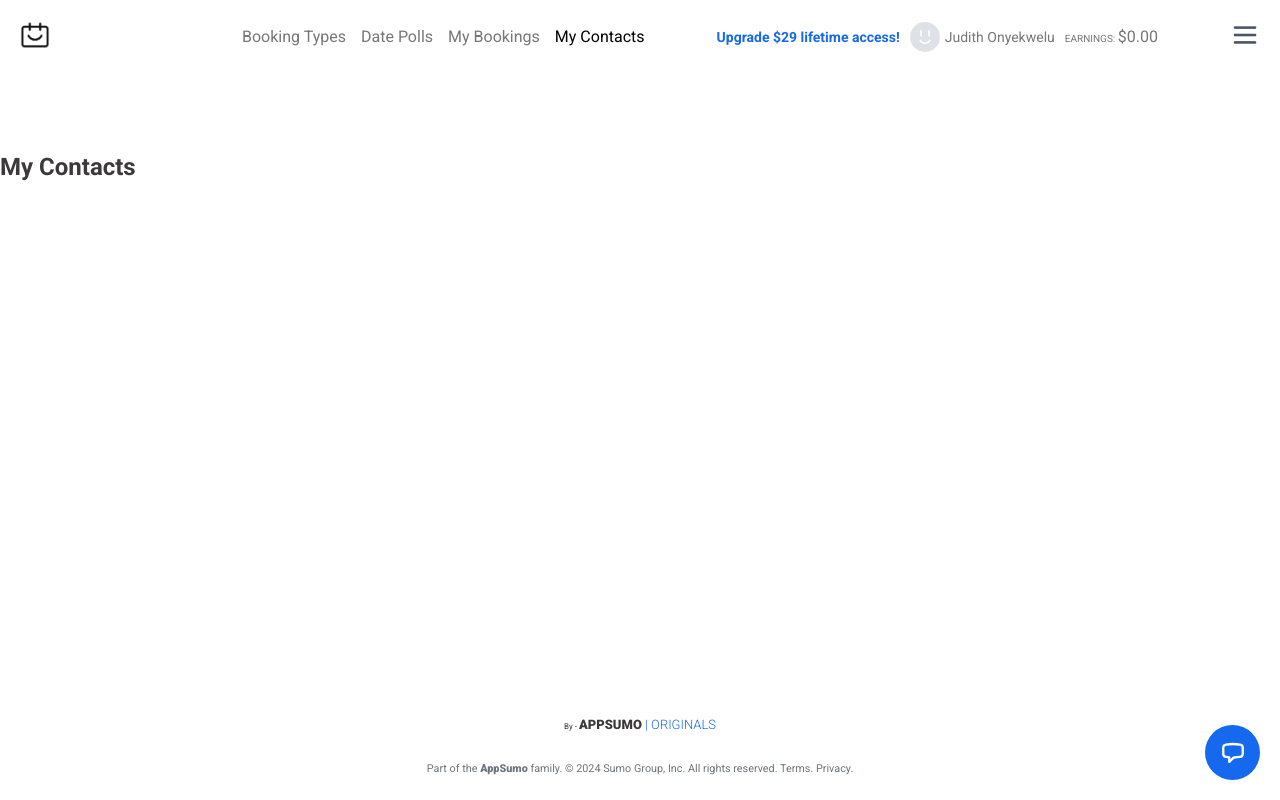
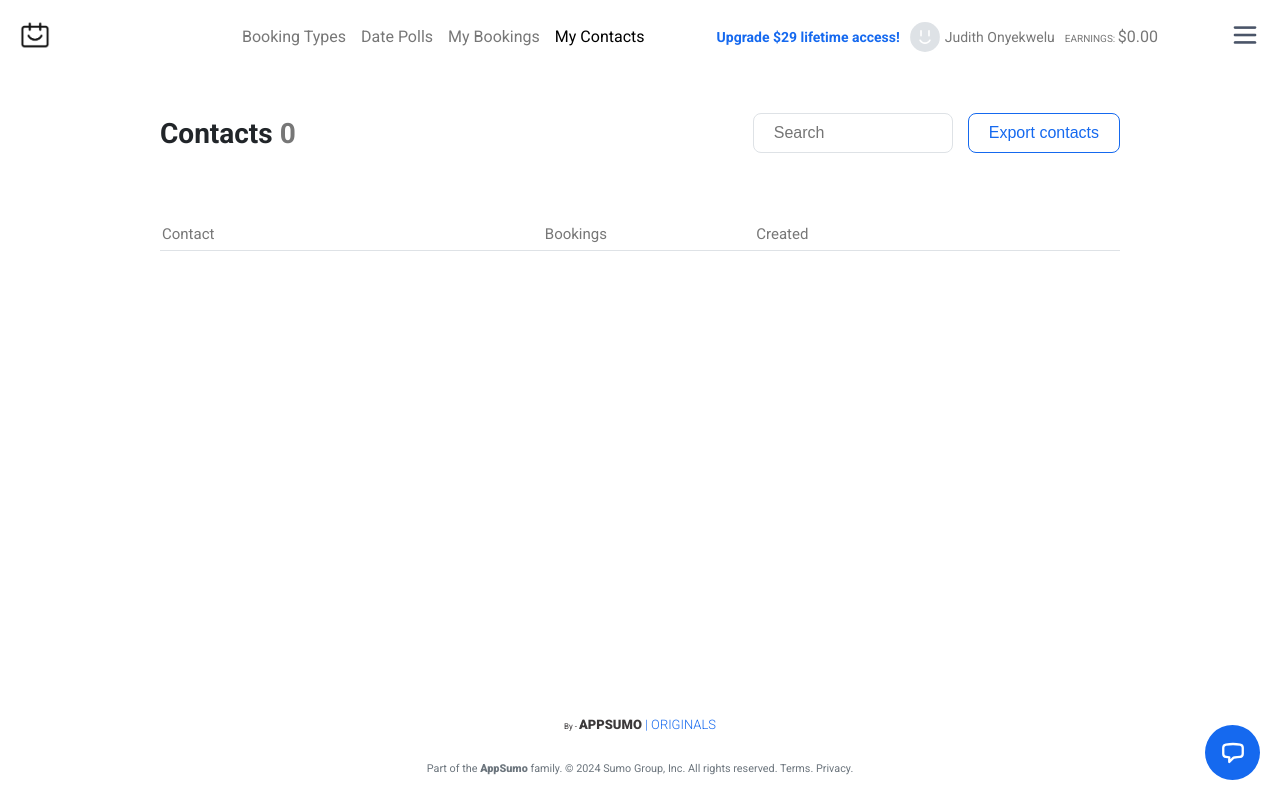
Before and after one commit to mmajudith/booking-app, a React (Create React App) app: page /my-contacts in a window 1280 px wide. Built offline with nearby package versions, Linux system fonts and the light colour scheme; sample sign-in values are in the browser's storage.

Commit message:
style
Styled mycontact page

```diff
--- a/src/index.css
+++ b/src/index.css
@@ -49,6 +49,10 @@ h2{
     color: #212529;
 }
 
+h2 span{
+    color: #777777;
+}
+
 /* Reuseable classes */
 .flex-row {
     display: flex;
@@ -92,3 +96,7 @@ h2{
 .b-r{
     border-radius: 8px;
 }
+
+.flex-gap-15{
+    gap: 15px;
+   }
--- a/src/pages/myBookings/MyBookings.js
+++ b/src/pages/myBookings/MyBookings.js
@@ -10,7 +10,7 @@ const MyBooking = () => {
 					Bookings <span>0</span>
 				</h2>
 
-				<div className="flex-row between flex-gap">
+				<div className="flex-row between flex-gap-15">
 					<div className="flex-row between f-wrapper">
 						<p>Filter:</p>
 						<p className="filter flex-col flex-s-s">Upcoming bookings</p>
--- a/src/pages/myBookings/my-bookings.css
+++ b/src/pages/myBookings/my-bookings.css
@@ -2,14 +2,6 @@
     width: 75%;
     margin: auto;
     margin: 40px auto;
-}
-
-.my-booking-container div h2 span{
-    color: #777777;
-}
-
-.my-booking-container .flex-gap{
- gap: 15px;
 }
 
 .f-wrapper{
@@ -29,7 +21,7 @@
     border-radius: 8px;
 }
 
-.my-booking-container .flex-gap .cal-icon-wrapper{
+.my-booking-container .flex-gap-15 .cal-icon-wrapper{
     height: 40px;
     border: 1px solid #777777;
     color: #777777;
@@ -38,11 +30,11 @@
     cursor: pointer;
 }
 
-.my-booking-container .flex-gap .cal-icon-wrapper:hover{
+.my-booking-container .flex-gap-15 .cal-icon-wrapper:hover{
     background-color: #777777;
 }
 
-.my-booking-container .flex-gap .cal-icon-wrapper:hover > svg .calendarIcon{
+.my-booking-container .flex-gap-15 .cal-icon-wrapper:hover > svg .calendarIcon{
     stroke: #FFF;
 }
 
--- a/src/pages/myContacts/MyContacts.js
+++ b/src/pages/myContacts/MyContacts.js
@@ -1,7 +1,31 @@
+import Button from '../../shared-components/button/Button';
+import './my-contacts.css';
+
 const MyContacts = () => {
 	return (
-		<div style={{ fontWeight: 700, fontSize: 24, margin: '80px 0px' }}>
-			My Contacts
+		<div className="my-contact-container w flex-col center">
+			<div className="w flex-row between">
+				<h2>
+					Contacts <span>0</span>
+				</h2>
+
+				<div className="flex-row flex-gap-15">
+					<div className="input-search-wrapper">
+						<input type="text" placeholder="Search" />
+					</div>
+					<Button text={'Export contacts'} color={'blue'} />
+				</div>
+			</div>
+
+			<table>
+				<thead>
+					<tr>
+						<td>Contact</td>
+						<td>Bookings</td>
+						<td>Created</td>
+					</tr>
+				</thead>
+			</table>
 		</div>
 	);
 };
--- /dev/null
+++ b/src/pages/myContacts/my-contacts.css
@@ -0,0 +1,43 @@
+.my-contact-container{
+    width: 75%;
+    margin: auto;
+    margin: 40px auto;
+}
+
+.my-contact-container input{
+    outline: none;
+    border: none;
+    width: 200px;
+    height: 40px;
+    border: 1px solid #dee2e6;
+    border-radius: 8px;
+    padding-left: 20px;
+    font-size: 16px;
+}
+
+.my-contact-container input:focus{
+    border-color: rgba(23, 78, 229, 0.8);
+    box-shadow: 0 2px 2px rgba(23, 119, 229, 0.075) inset, 0 0 8px rgba(23, 78, 229, 0.6);
+    outline: 0 none;
+}
+
+.my-contact-container table{
+    margin-top: 70px;
+    font-size: 15px;
+    width: 100%;
+    border-bottom: 1px solid #dee2e6;
+    padding-bottom: 5px;
+}
+
+.my-contact-container table thead{
+   width: 100%;
+   color: #777777;
+}
+
+.my-contact-container table thead tr > :first-child{
+    width: 40%;
+}
+
+.my-contact-container table thead tr :last-child{
+    width: 38%;
+}
```
